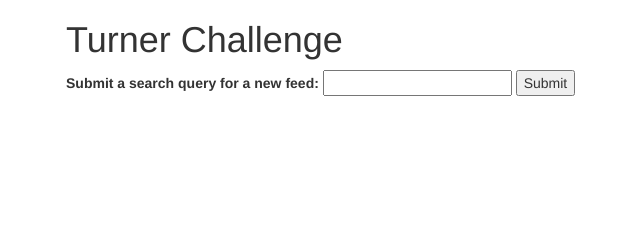
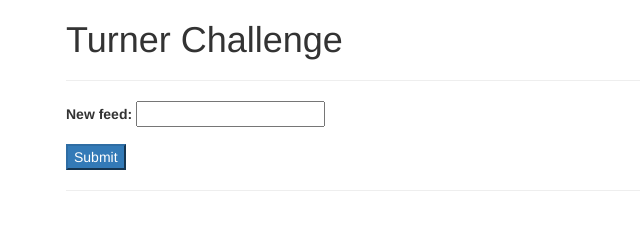
Before and after one commit to ZacharyRSmith/turner-challenge, a website: page app/views/index.html in a window 1280 px wide. Shown: the whole page, without its empty margins (4-644 px from the left). Drawn offline with nearby package versions, Linux system fonts and the light colour scheme; files that its build step writes are made by us from their sources; no server answers; files whose address does not match are found by name.

Commit message:
(enhance) Enhance format/layout

```diff
--- a/app/views/index.html
+++ b/app/views/index.html
@@ -11,12 +11,17 @@
   <div class="container">
     <h1>Turner Challenge</h1>
 
+    <hr />
     <form action="#" id="new-feed" method="POST">
-      <label for="new-feed-query">Submit a search query for a new feed:</label>
-      <input type="text" name="new-feed-query" id="new-feed-query" />
-      <input type="submit" name="submit" class="submit" />
+      <fieldset class="form-group">
+        <label for="new-feed-query">New feed:</label>
+        <input type="text" name="new-feed-query" id="new-feed-query" />
+      </fieldset>
+
+      <input type="submit" name="submit" class="submit btn-primary" />
     </form>
     <div class="spinner"><img src="images/spinner.gif"></div>
+    <hr />
 
     <div class="row text-center" id="feeds">
     </div>
```
